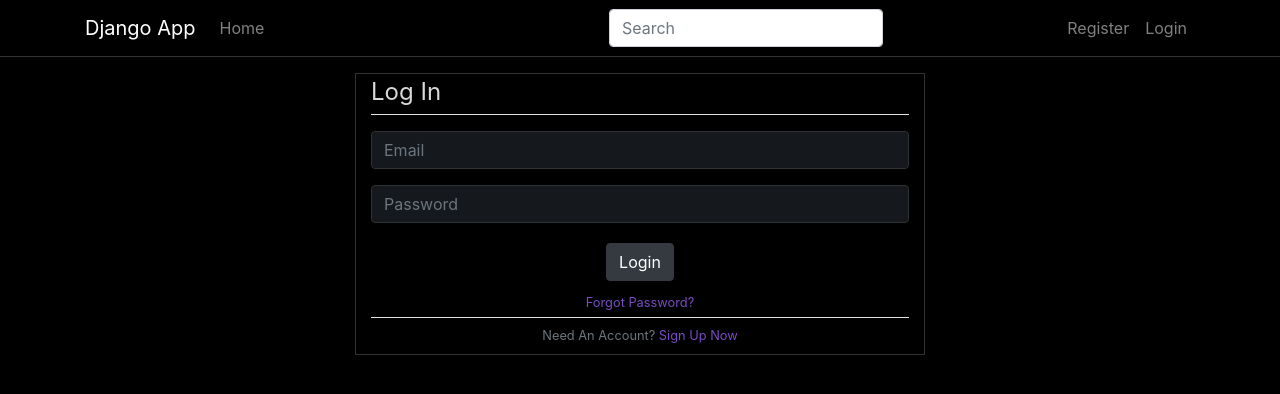
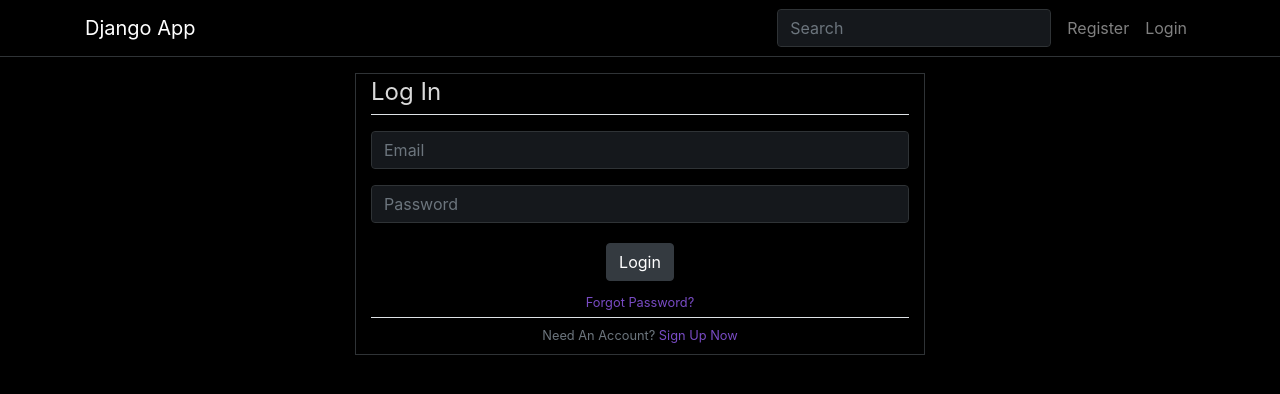
Before and after one commit to kkornel/django-social-app, a Django app: a page that uses users/templates/users/base.html in a window 1280 px wide. Shown: the top 394 px of the page. Run offline with Django 3.2, Linux system fonts and the light colour scheme; some libraries are stand-ins or nearby versions.

Commit message:
Search style

```diff
--- a/social/templates/social/search.html
+++ b/social/templates/social/search.html
@@ -126,7 +126,6 @@
     <div class="my-horizontal-bar"></div>
 
     {% elif result|get_class == 'User' %}
-    {% if user.profile != result.profile %}
     <div onclick="location.href='/{{ result.username }}/';" style="cursor: pointer; "
         onmouseover="this.getElementsByClassName('my-post')[0].style.backgroundColor = '#15181c';"
         onmouseout=" this.getElementsByClassName('my-post')[0].style.backgroundColor='black';">
@@ -162,7 +161,6 @@
     <div class="my-horizontal-bar"></div>
 
     {% endif %}
-    {% endif %}
 
     {% empty %}
     <div class="content-center" style="margin-top: 32px;">
--- a/social/views.py
+++ b/social/views.py
@@ -273,6 +273,7 @@ class FollowingView(FollowersView):
         return user.profile.follows.all()
 
 
+@login_required
 def search(request):
     template = 'social/search.html'
     results = []
--- a/users/static/users/main.css
+++ b/users/static/users/main.css
@@ -51,6 +51,7 @@ input[type=text],
 input[type=email],
 input[type=checkbox],
 input[type=password],
+input[type=search],
 input[type=file] {
   color: #d9d9d9;
   border-color: #2f3336;
@@ -61,6 +62,7 @@ input[type=text]:focus,
 input[type=email]:focus,
 input[type=checkbox]:focus,
 input[type=password]:focus,
+input[type=search]:focus,
 input[type=file]:focus {
   color: #d9d9d9;
   border-color: #3c2562;
--- a/users/templates/users/base.html
+++ b/users/templates/users/base.html
@@ -37,10 +37,10 @@
                 <span class="navbar-toggler-icon"></span>
             </button>
             <div class="collapse navbar-collapse" id="navbarText">
-                <ul class="navbar-nav mr-auto">
-                    <li class="nav-item">
+                <ul class="navbar-nav">
+                    <!-- <li class="nav-item">
                         <a class="nav-link" href="{% url 'home' %}">Home</a>
-                    </li>
+                    </li> -->
                     {% if user.is_authenticated %}
                     <li class="nav-item">
                         <a class="nav-link" href="{% url 'post-create' %}">New Post</a>
@@ -50,11 +50,16 @@
                     </li>
                     {% endif %}
                 </ul>
-                <div class="navbar-nav mx-auto d-block text-center">
+                <!-- <div class="navbar-nav mx-auto d-block text-center">
                     <form class="form-inline my-2 my-lg-0" action="{% url 'search' %} ">
                         <input class="form-control mr-sm-2" value="{{ request.GET.q }}" type="search"
                             placeholder="Search" name="q" id="id_q" aria-label="Search">
-                        <!-- <button class="btn btn-outline-success my-2 my-sm-0" type="submit">Search</button> -->
+                    </form>
+                </div> -->
+                <div class="navbar-nav ml-auto d-block text-center">
+                    <form class="form-inline my-2 my-lg-0" action="{% url 'search' %} ">
+                        <input class="form-control mr-sm-2" value="{{ request.GET.q }}" type="search"
+                            placeholder="Search" name="q" id="id_q" aria-label="Search">
                     </form>
                 </div>
                 <ul class="navbar-nav">
```
